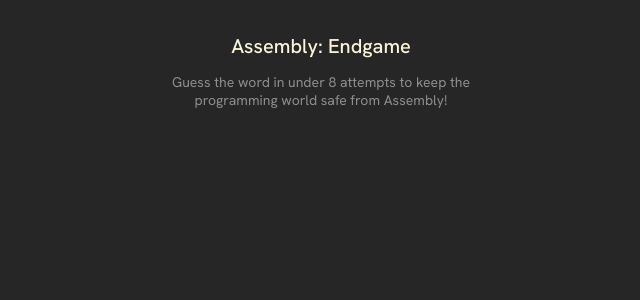
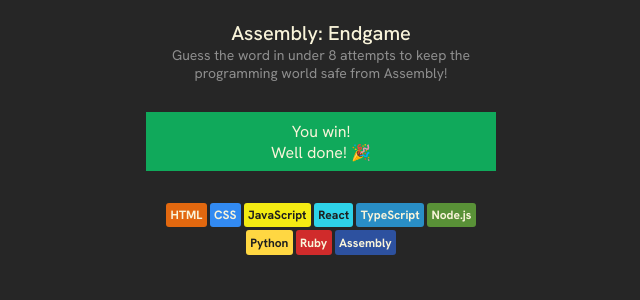
Before and after one commit to emazack/assembly-game, a React (Vite) app: page / in a window 1280 px wide. Shown: the top 300 px of the page, without its empty margins (319-959 px from the left). Built offline with nearby package versions, Linux system fonts and the light colour scheme.

Commit message:
Add language badges and improve status section layout

```diff
--- a/src/App.jsx
+++ b/src/App.jsx
@@ -1,4 +1,5 @@
 import React from "react"
+import { languages } from "./languanges"
 
 export default function AssemblyEndgame() {
     return (
@@ -7,6 +8,22 @@ export default function AssemblyEndgame() {
                 <h1>Assembly: Endgame</h1>
                 <p> Guess the word in under 8 attempts to keep the programming world safe from Assembly!</p>
             </header>
+            <section className="status">
+                <p>You win!</p>
+                <p>Well done! 🎉</p>
+            </section>
+            <section className="badges-langauges">
+                {languages.map((lang, index) => {
+                    return (
+                        <div
+                            className="badge"
+                            key={index}
+                            style={{backgroundColor:lang.backgroundColor, color:lang.color}}>
+                            {lang.name}
+                        </div>
+                    )
+                })}
+            </section>
         </main>
     )
 }
--- a/src/index.css
+++ b/src/index.css
@@ -1,5 +1,7 @@
 * {
     box-sizing: border-box;
+    padding: 0;
+    margin: 0;
 }
 
 body {
@@ -28,3 +30,30 @@ header > p {
     max-width: 350px;
     color: #8E8E8E;
 }
+
+.status {
+    display: flex;
+    justify-content: center;
+    align-items: center;
+    flex-direction: column;
+    max-width: 352px;
+    height: 59px;
+    background-color: #10A95B;
+    color: #F9F4DA;
+    margin-block: 30px;
+}
+.badges-langauges{
+    display: flex;
+    flex-wrap: wrap;
+    max-width: 350px;
+    width: 100%;
+    justify-content: center
+}
+
+.badge {
+    padding: 4.38px;
+    margin: 1.5px;
+    font-size: 12px;
+    font-weight: 700;
+    border-radius: 3px;
+}
--- /dev/null
+++ b/src/languanges.js
@@ -0,0 +1,47 @@
+export const languages = [
+    {
+        name: "HTML",
+        backgroundColor: "#E2680F",
+        color: "#F9F4DA",
+    },
+    {
+        name: "CSS",
+        backgroundColor: "#328AF1",
+        color: "#F9F4DA",
+    },
+    {
+        name: "JavaScript",
+        backgroundColor: "#F4EB13",
+        color: "#1E1E1E",
+    },
+    {
+        name: "React",
+        backgroundColor: "#2ED3E9",
+        color: "#1E1E1E",
+    },
+    {
+        name: "TypeScript",
+        backgroundColor: "#298EC6",
+        color: "#F9F4DA",
+    },
+    {
+        name: "Node.js",
+        backgroundColor: "#599137",
+        color: "#F9F4DA",
+    },
+    {
+        name: "Python",
+        backgroundColor: "#FFD742",
+        color: "#1E1E1E",
+    },
+    {
+        name: "Ruby",
+        backgroundColor: "#D02B2B",
+        color: "#F9F4DA",
+    },
+    {
+        name: "Assembly",
+        backgroundColor: "#2D519F",
+        color: "#F9F4DA",
+    },
+]
```
